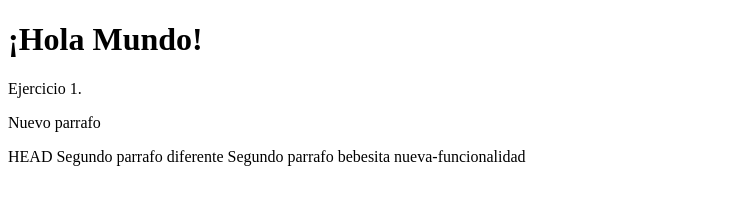
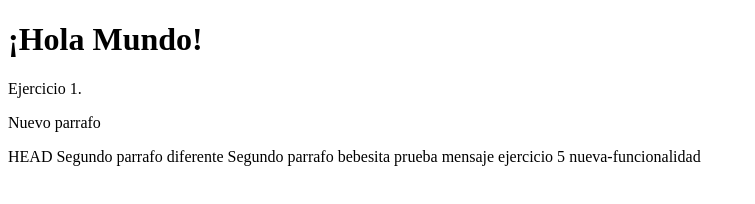
Before and after one commit to ManuelOliveros/2-daw-manueloliveros, a plain HTML site: page index.html in a window 1280 px wide. Shown: the whole page, without its empty margins (0-755 px from the left). Drawn offline with Linux system fonts and the light colour scheme.

Commit message:
prueba mensaje ejercicio 5

```diff
--- a/index.html
+++ b/index.html
@@ -12,4 +12,5 @@
 HEAD
     <p2>Segundo parrafo diferente</p2>
     <p2>Segundo parrafo bebesita</p2>
+    <p3>prueba mensaje ejercicio 5</p3>
 nueva-funcionalidad
```
